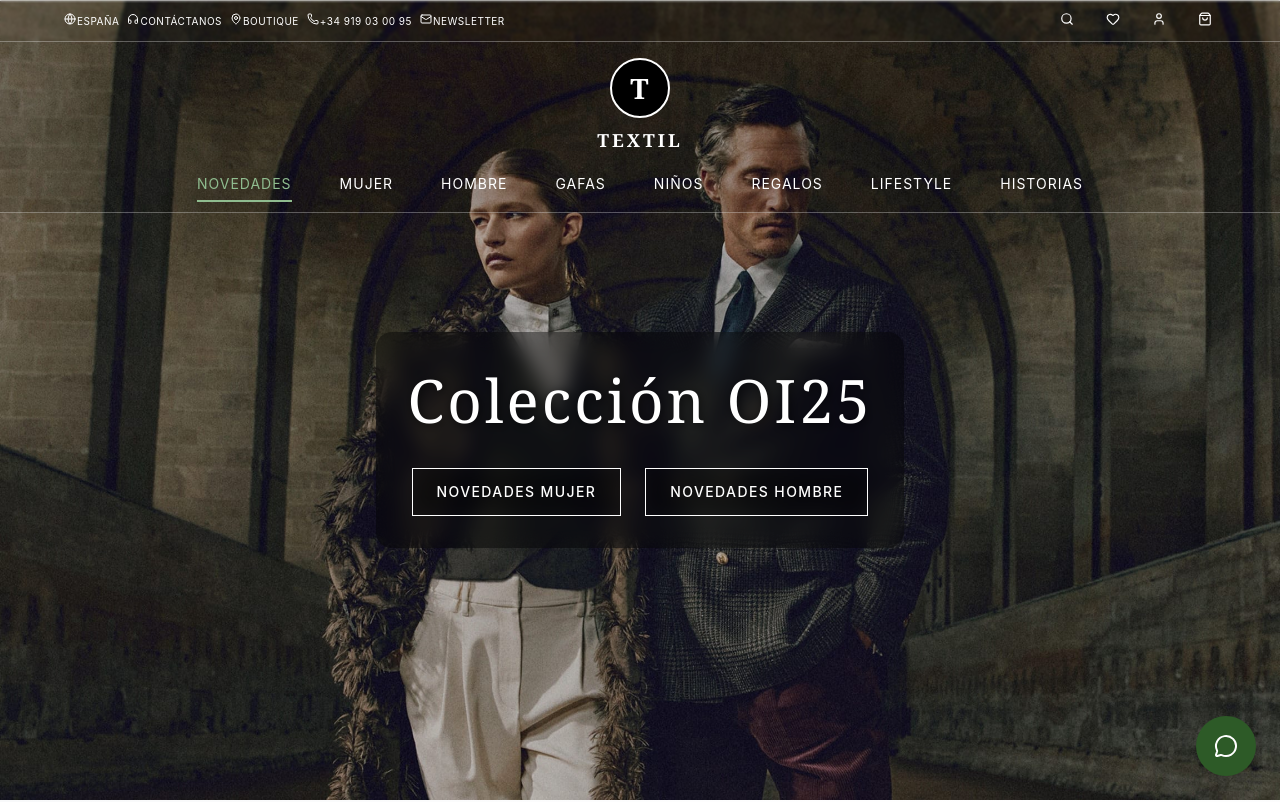
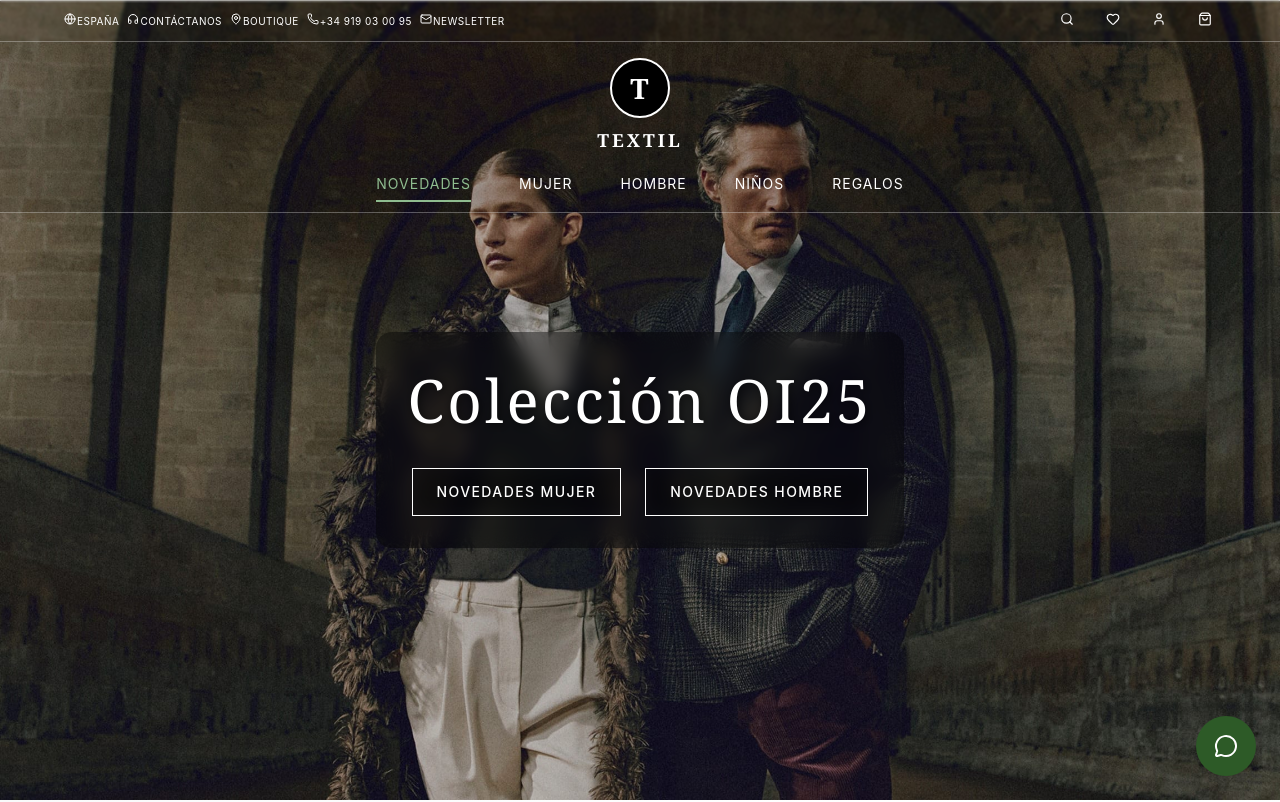
Before and after one commit to Alessandrou27/Tienda-Textil, a React (Vite) app: page / in a window 1280 px wide. Shown: the top 802 px of the page. Built offline with nearby package versions, Linux system fonts and the light colour scheme.

Commit message:
feat: :fire: Se eliminaron elementos de la navegación
Se removió Gafas, Lifestyle e historias, de la barra de navegación

```diff
--- a/src/components/Header/Header.jsx
+++ b/src/components/Header/Header.jsx
@@ -396,48 +396,6 @@ const Header = () => {
               )}
             </div>
 
-            <div
-              className={`${styles.navItem} ${pinnedDropdown === 'gafas' ? styles.pinned : ''}`}
-              onMouseEnter={() => handleDropdownEnter('gafas')}
-              onClick={() => handleDropdownClick('gafas')}
-            >
-              <Link
-                to="/shop?category=gafas"
-                className={`${styles.navLink} ${isActive('/about') ? styles.active : ''}`}
-              >
-                GAFAS
-              </Link>
-              {(activeDropdown === 'gafas' || pinnedDropdown === 'gafas') && (
-                <div
-                  className={styles.dropdown}
-                  onMouseEnter={() => handleDropdownEnter('gafas')}
-                  onMouseLeave={handleDropdownLeave}
-                >
-                  <div className={styles.dropdownContent}>
-                    <div className={styles.dropdownSection}>
-                      <h3>GAFAS DE MUJER</h3>
-                      <Link to="/shop?category=gafas-sol-mujer">Gafas de Sol</Link>
-                      <Link to="/shop?category=gafas-vista-mujer">Gafas de Vista</Link>
-                    </div>
-                    <div className={styles.dropdownSection}>
-                      <h3>GAFAS DE HOMBRE</h3>
-                      <Link to="/shop?category=gafas-sol-hombre">Gafas de Sol</Link>
-                      <Link to="/shop?category=gafas-vista-hombre">Gafas de Vista</Link>
-                    </div>
-                    <div className={styles.dropdownSection}>
-                      <h3>MS. BRUNELLO</h3>
-                      <Link to="/shop?category=ms-brunello">Descubre la Colección</Link>
-                    </div>
-                    <div className={styles.dropdownImages}>
-                      <div className={styles.dropdownImage}>
-                        <img src={heroImage} alt="Descubre más" />
-                        <p>Descubre más</p>
-                      </div>
-                    </div>
-                  </div>
-                </div>
-              )}
-            </div>
 
             <div
               className={`${styles.navItem} ${pinnedDropdown === 'ninos' ? styles.pinned : ''}`}
@@ -580,95 +538,7 @@ const Header = () => {
               )}
             </div>
 
-            <div
-              className={`${styles.navItem} ${pinnedDropdown === 'lifestyle' ? styles.pinned : ''}`}
-              onMouseEnter={() => handleDropdownEnter('lifestyle')}
-              onClick={() => handleDropdownClick('lifestyle')}
-            >
-              <Link
-                to="/shop?category=lifestyle"
-                className={styles.navLink}
-              >
-                LIFESTYLE
-              </Link>
-              {(activeDropdown === 'lifestyle' || pinnedDropdown === 'lifestyle') && (
-                <div
-                  className={styles.dropdown}
-                  onMouseEnter={() => handleDropdownEnter('lifestyle')}
-                  onMouseLeave={handleDropdownLeave}
-                >
-                  <div className={styles.dropdownContent}>
-                    <div className={styles.dropdownSection}>
-                      <h3>CASA</h3>
-                      <Link to="/shop?category=textiles-hogar">Textiles para el Hogar</Link>
-                      <Link to="/shop?category=decoracion">Decoración</Link>
-                      <Link to="/shop?category=velas-fragancias">Velas y Fragancias</Link>
-                    </div>
-                    <div className={styles.dropdownSection}>
-                      <h3>VIAJE</h3>
-                      <Link to="/shop?category=maletas-equipaje">Maletas y Equipaje</Link>
-                      <Link to="/shop?category=accesorios-viaje">Accesorios de Viaje</Link>
-                    </div>
-                    <div className={styles.dropdownSection}>
-                      <h3>BIENESTAR</h3>
-                      <Link to="/shop?category=productos-bienestar">Productos de Bienestar</Link>
-                      <Link to="/shop?category=cuidado-personal">Cuidado Personal</Link>
-                    </div>
-                    <div className={styles.dropdownImages}>
-                      <div className={styles.dropdownImage}>
-                        <img src={heroImage} alt="Descubre más" />
-                        <p>Descubre más</p>
-                      </div>
-                    </div>
-                  </div>
-                </div>
-              )}
-            </div>
 
-            <div
-              className={`${styles.navItem} ${pinnedDropdown === 'historias' ? styles.pinned : ''}`}
-              onMouseEnter={() => handleDropdownEnter('historias')}
-              onClick={() => handleDropdownClick('historias')}
-            >
-              <Link
-                to="/about"
-                className={styles.navLink}
-              >
-                HISTORIAS
-              </Link>
-              {(activeDropdown === 'historias' || pinnedDropdown === 'historias') && (
-                <div
-                  className={styles.dropdown}
-                  onMouseEnter={() => handleDropdownEnter('historias')}
-                  onMouseLeave={handleDropdownLeave}
-                >
-                  <div className={styles.dropdownContent}>
-                    <div className={styles.dropdownSection}>
-                      <h3>NUESTRA HISTORIA</h3>
-                      <Link to="/about/historia">La Historia de Brunello Cucinelli</Link>
-                      <Link to="/about/filosofia">Nuestra Filosofía</Link>
-                      <Link to="/about/artesania">Artesanía Italiana</Link>
-                    </div>
-                    <div className={styles.dropdownSection}>
-                      <h3>SOSTENIBILIDAD</h3>
-                      <Link to="/about/sostenibilidad">Compromiso Sostenible</Link>
-                      <Link to="/about/responsabilidad">Responsabilidad Social</Link>
-                    </div>
-                    <div className={styles.dropdownSection}>
-                      <h3>NOTICIAS</h3>
-                      <Link to="/news">Últimas Noticias</Link>
-                      <Link to="/events">Eventos</Link>
-                    </div>
-                    <div className={styles.dropdownImages}>
-                      <div className={styles.dropdownImage}>
-                        <img src={heroImage} alt="Descubre más" />
-                        <p>Descubre más</p>
-                      </div>
-                    </div>
-                  </div>
-                </div>
-              )}
-            </div>
           </nav>
 
           {/* Mobile Menu Button */}
--- a/src/components/Header/Header.module.css
+++ b/src/components/Header/Header.module.css
@@ -84,7 +84,7 @@
 }
 
 .utilityBar.scrolled {
-  background: rgba(77, 76, 76, 0.9);
+  background: rgba(37, 37, 37, 0.95);
   backdrop-filter: blur(10px);
 }
 
```
